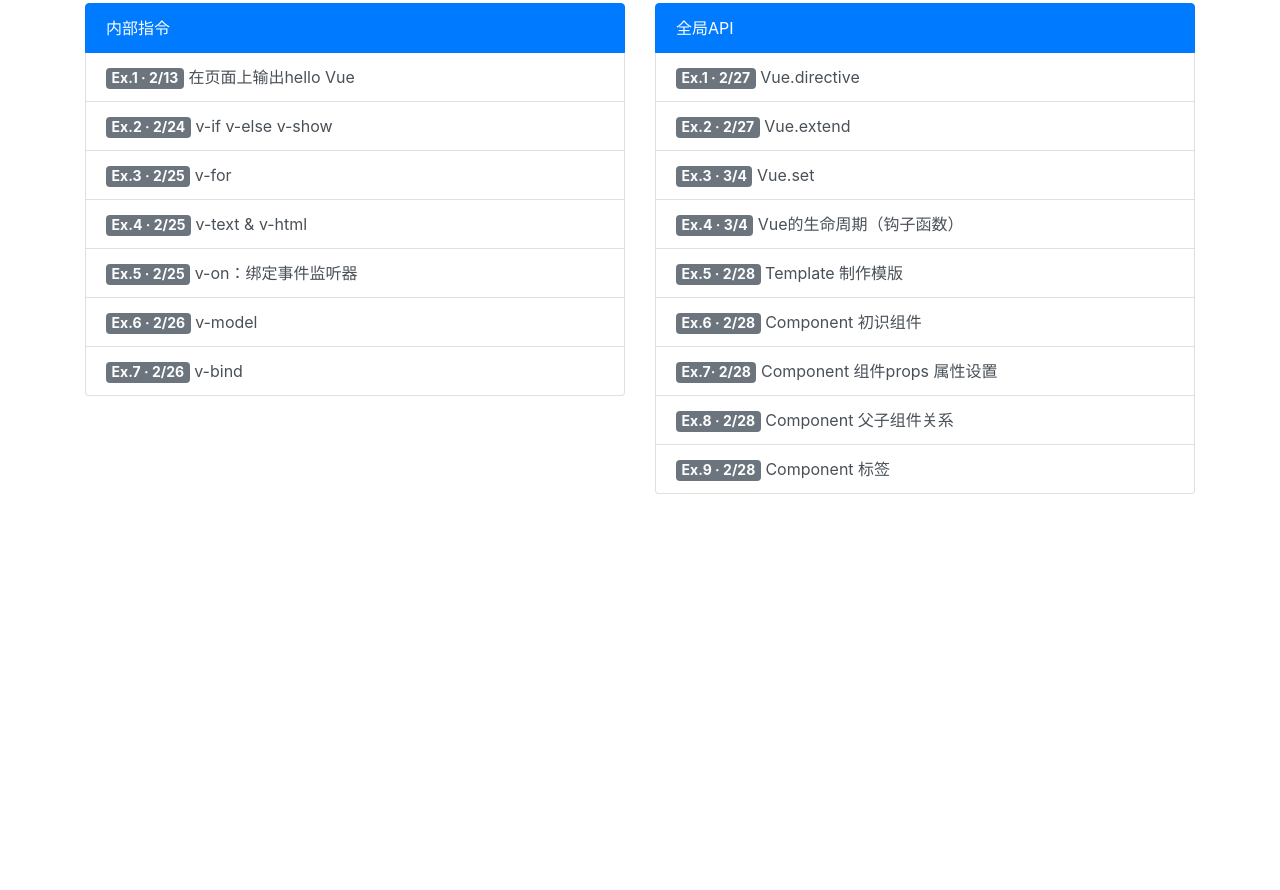
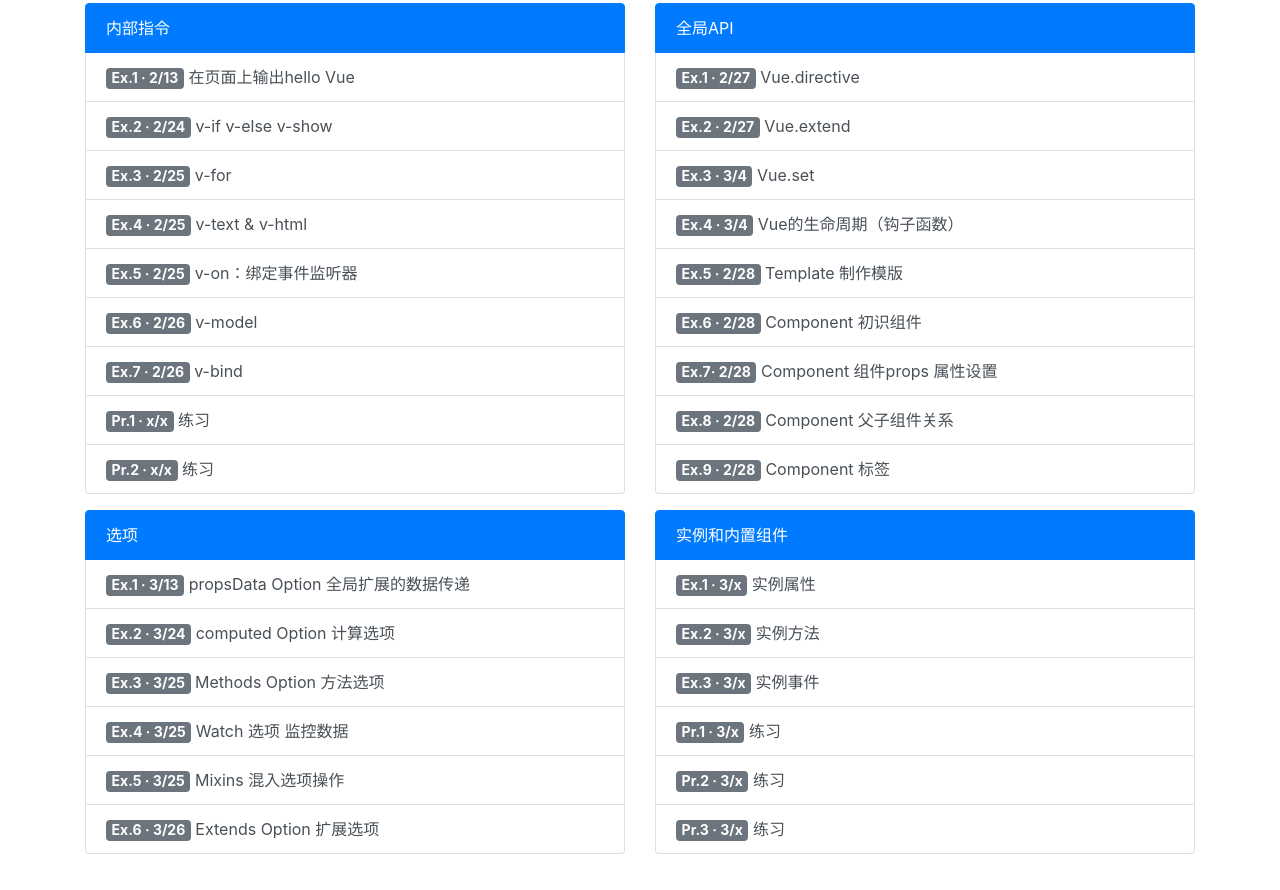
Before and after one commit to AxCat/vue-ex, a website: page index.html in a window 1280 px wide. Shown: the part 278-1168 px from the top of the page. Before the commit the page ends 800 px from the top, so only its background shows below. Drawn offline with nearby package versions, Linux system fonts and the light colour scheme.

Commit message:
完善主页结构

```diff
--- a/index.html
+++ b/index.html
@@ -43,6 +43,8 @@
                     <a href="Ex/first/v-on.html" class="list-group-item list-group-item-action"><span class="badge badge-secondary" style="font-size: 14px">Ex.5 · 2/25</span> v-on：绑定事件监听器</a>
                     <a href="Ex/first/v-model.html" class="list-group-item list-group-item-action"><span class="badge badge-secondary" style="font-size: 14px">Ex.6 · 2/26</span> v-model</a>
                     <a href="Ex/first/v-bind.html" class="list-group-item list-group-item-action"><span class="badge badge-secondary" style="font-size: 14px">Ex.7 · 2/26</span> v-bind</a>
+                    <a href="" class="list-group-item list-group-item-action"><span class="badge badge-secondary" style="font-size: 14px">Pr.1 · x/x</span> 练习</a>
+                    <a href="" class="list-group-item list-group-item-action"><span class="badge badge-secondary" style="font-size: 14px">Pr.2 · x/x</span> 练习</a>
 
                 </div>
             </div>
@@ -63,7 +65,35 @@
                 </div>
             </div>
         </div>
+        <div class="row mt-3 mb-5">
+        <div class="col-sm">
+            <div class="list-group">
+                <a href="" class="list-group-item list-group-item-action active">
+                    选项
+                </a>
+                <a href="Ex/third/" class="list-group-item list-group-item-action"><span class="badge badge-secondary" style="font-size: 14px">Ex.1 · 3/13</span> propsData Option  全局扩展的数据传递</a>
+                <a href="Ex/third" class="list-group-item list-group-item-action"><span class="badge badge-secondary" style="font-size: 14px">Ex.2 · 3/24 </span> computed Option  计算选项</a>
+                <a href="Ex/third/" class="list-group-item list-group-item-action"><span class="badge badge-secondary" style="font-size: 14px">Ex.3 · 3/25</span> Methods Option  方法选项</a>
+                <a href="Ex/third/" class="list-group-item list-group-item-action"><span class="badge badge-secondary" style="font-size: 14px">Ex.4 · 3/25</span> Watch 选项 监控数据</a>
+                <a href="Ex/third/" class="list-group-item list-group-item-action"><span class="badge badge-secondary" style="font-size: 14px">Ex.5 · 3/25</span> Mixins 混入选项操作</a>
+                <a href="Ex/third/" class="list-group-item list-group-item-action"><span class="badge badge-secondary" style="font-size: 14px">Ex.6 · 3/26</span> Extends Option  扩展选项</a>
 
+            </div>
+        </div>
+        <div class="col-sm">
+            <div class="list-group">
+                <a href="#" class="list-group-item list-group-item-action active">
+                    实例和内置组件
+                </a>
+                <a href="Ex/fourth/" class="list-group-item list-group-item-action"><span class="badge badge-secondary" style="font-size: 14px">Ex.1 · 3/x</span> 实例属性</a>
+                <a href="Ex/fourth/" class="list-group-item list-group-item-action"><span class="badge badge-secondary" style="font-size: 14px">Ex.2 · 3/x</span> 实例方法</a>
+                <a href="Ex/fourth/" class="list-group-item list-group-item-action"><span class="badge badge-secondary" style="font-size: 14px">Ex.3 · 3/x</span> 实例事件</a>
+                <a href="" class="list-group-item list-group-item-action"><span class="badge badge-secondary" style="font-size: 14px">Pr.1 · 3/x</span> 练习</a>
+                <a href="" class="list-group-item list-group-item-action"><span class="badge badge-secondary" style="font-size: 14px">Pr.2 · 3/x</span> 练习</a>
+                <a href="" class="list-group-item list-group-item-action"><span class="badge badge-secondary" style="font-size: 14px">Pr.3 · 3/x</span> 练习</a>
+            </div>
+        </div>
+        </div>
 
 
 
```
